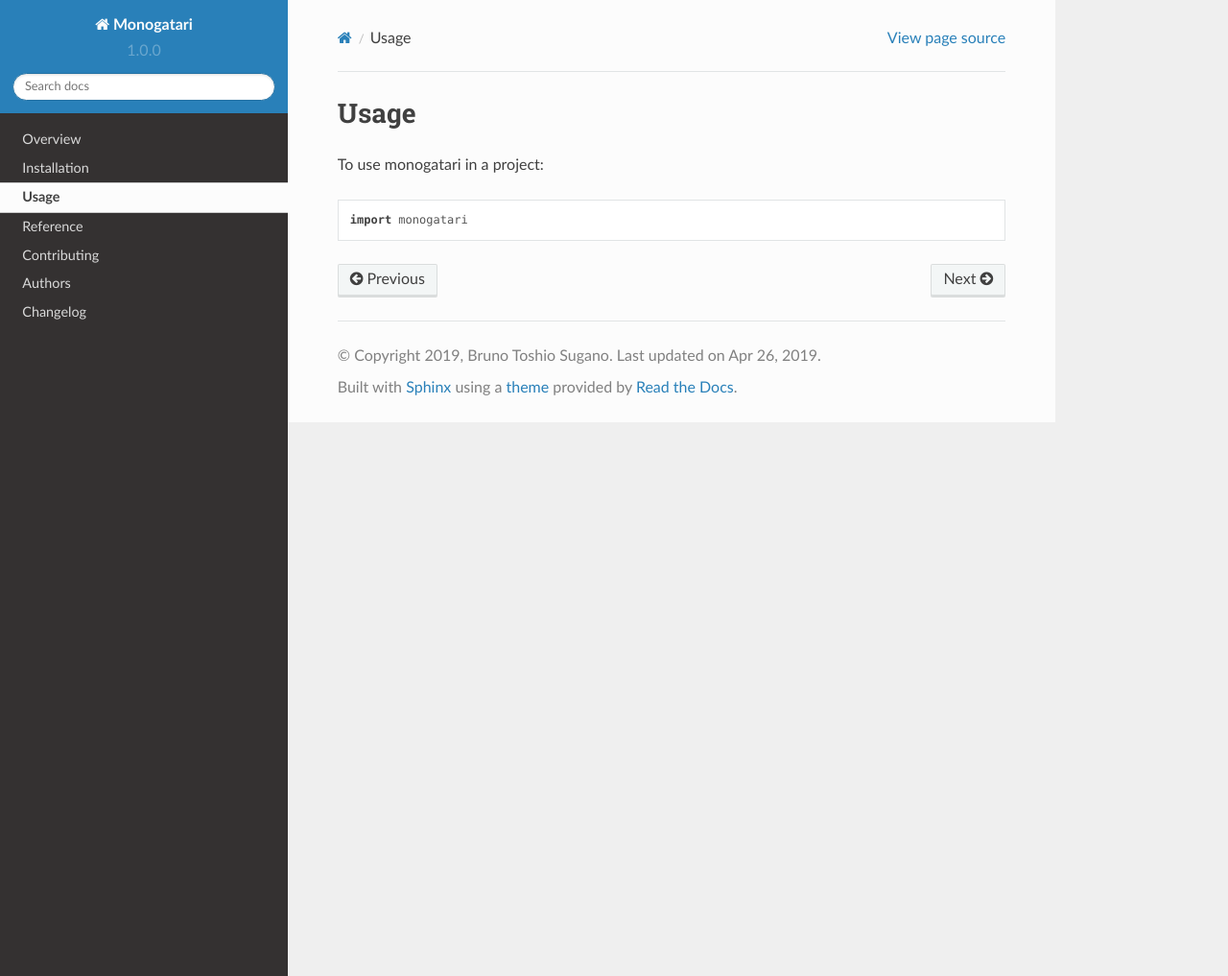
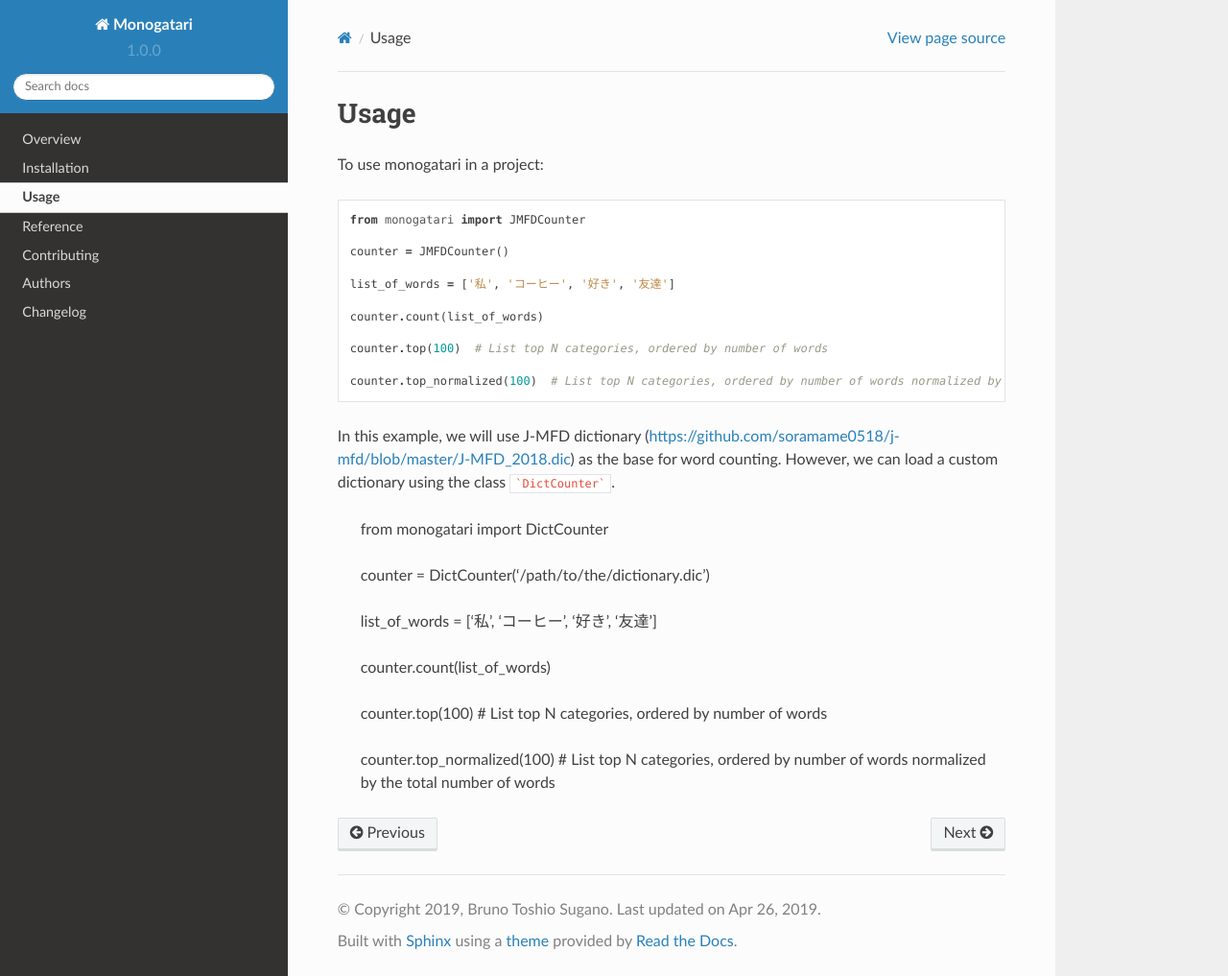
Before and after one commit to brunotoshio/monogatari, a Sphinx documentation site: the page built from docs/usage.rst, in a window 1280 px wide and 1017 px high. Shown: the whole window at 96% size. Built offline with Sphinx 7.4.7 and the Read the Docs theme 2.0.0, drawn with Linux system fonts in a browser that asks for light colours.

Commit message:
MFDCounter

````diff
--- a/docs/usage.rst
+++ b/docs/usage.rst
@@ -4,4 +4,29 @@
 
 To use monogatari in a project::
 
-	import monogatari
+	from monogatari import JMFDCounter
+
+	counter = JMFDCounter()
+
+	list_of_words = ['私', 'コーヒー', '好き', '友達']
+
+	counter.count(list_of_words)
+
+	counter.top(100)  # List top N categories, ordered by number of words
+
+	counter.top_normalized(100)  # List top N categories, ordered by number of words normalized by the total number of words
+
+In this example, we will use J-MFD dictionary (https://github.com/soramame0518/j-mfd/blob/master/J-MFD_2018.dic) as the base for word counting.
+However, we can load a custom dictionary using the class ```DictCounter```.
+
+	from monogatari import DictCounter
+
+	counter = DictCounter('/path/to/the/dictionary.dic')
+
+	list_of_words = ['私', 'コーヒー', '好き', '友達']
+
+	counter.count(list_of_words)
+
+	counter.top(100)  # List top N categories, ordered by number of words
+
+	counter.top_normalized(100)  # List top N categories, ordered by number of words normalized by the total number of words
--- a/src/monogatari/__init__.py
+++ b/src/monogatari/__init__.py
@@ -1,4 +1,4 @@
 __version__ = '1.0.0'
 from .dict_counter import DictCounter  # NOQA
-from .dict_handler import DictHandler  # NOQA
 from .jmfd_counter import JMFDCounter  # NOQA
+from .mfd_counter import MFDCounter  # NOQA
````
Also changed, not shown: CHANGELOG.rst (+15 -5 lines), 4 other files.
